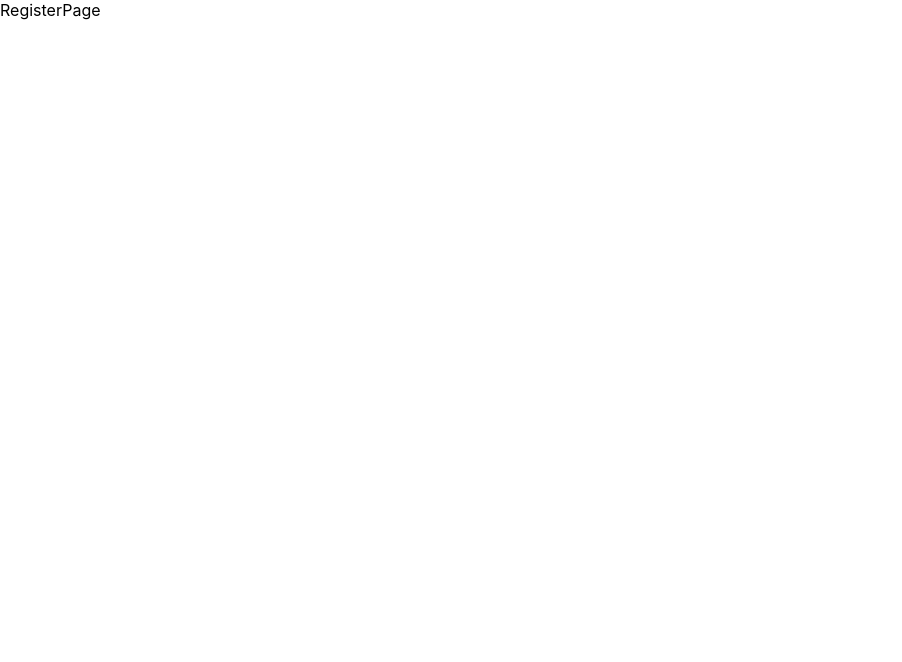
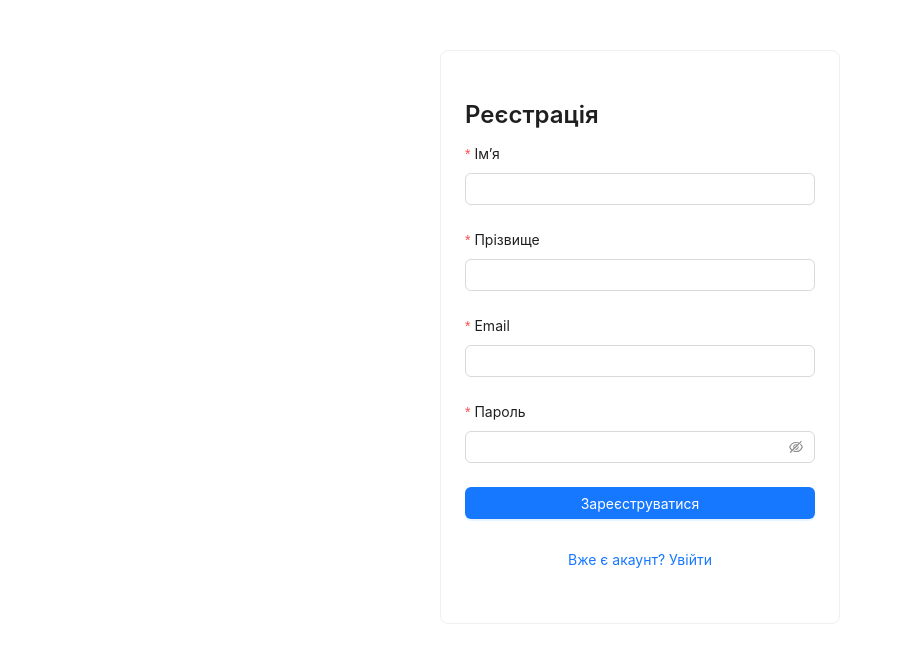
Before and after one commit to dgmnkk/test2drive, a React (Create React App) app: page /register in a window 1280 px wide. Shown: the top 662 px of the page, without its empty margins (0-902 px from the left). Built offline with nearby package versions, Linux system fonts and the light colour scheme.

Commit message:
register page

```diff
--- a/package.json
+++ b/package.json
@@ -3,6 +3,7 @@
   "version": "0.1.0",
   "private": true,
   "dependencies": {
+    "@ant-design/v5-patch-for-react-19": "^1.0.3",
     "@testing-library/dom": "^10.4.0",
     "@testing-library/jest-dom": "^6.6.3",
     "@testing-library/react": "^16.3.0",
--- a/src/api/authApi.js
+++ b/src/api/authApi.js
@@ -6,3 +6,10 @@ export const login = async (email, password) => {
     body: JSON.stringify({ email, password }),
   });
 };
+
+export const register = async ({firstName, lastName, email, password}) => {
+  return fetchData('/auth/register', {
+    method: 'POST',
+    body: JSON.stringify({ email, password, firstName, lastName}),
+  });
+};
--- a/src/index.js
+++ b/src/index.js
@@ -1,5 +1,6 @@
 import React from 'react';
 import ReactDOM from 'react-dom/client';
+import '@ant-design/v5-patch-for-react-19';
 import './index.css';
 import App from './App';
 
--- a/src/pages/auth/LoginPage.jsx
+++ b/src/pages/auth/LoginPage.jsx
@@ -2,6 +2,7 @@ import React from 'react';
 import { Button, Form, Input, message } from 'antd';
 import { useNavigate } from 'react-router-dom';
 import { login } from '../../api/authApi';
+import { Link } from 'react-router-dom';
 
 const LoginPage = () => {
     const navigate = useNavigate();
@@ -15,13 +16,13 @@ const LoginPage = () => {
             message.success('Успішний вхід');
             navigate('/lectures');
         } catch (err) {
-            message.error(err.message);
+            message.error(err.message || 'Помилка входу');
         }
     };
 
     return (
         <div style={{ backgroundColor: '#f0f2f5', height: '100vh', display: 'flex', justifyContent: 'center', alignItems: 'center', flexDirection: 'column' }}>
-            <h1 style={{ color: '#001529', marginBottom: '70px' }}>Sign In</h1>
+            <h1 style={{ color: '#001529', marginBottom: '70px' }}>Вхід</h1>
             <Form
                 name="login"
                 labelCol={{ span: 8 }}
@@ -47,9 +48,11 @@ const LoginPage = () => {
 
                 <Form.Item label={null}>
                     <Button type="primary" style={{ background: '#001529' }} htmlType="submit">
-                        Sign In
+                        Увійти
                     </Button>
                 </Form.Item>
+
+                <p>Немає акаунту? <Link to="/register">Зареєструватись зараз</Link></p>
             </Form>
         </div>
     );
--- a/src/pages/auth/RegisterPage.jsx
+++ b/src/pages/auth/RegisterPage.jsx
@@ -1,9 +1,85 @@
-import React from 'react'
+import React from 'react';
+import { Form, Input, Button, Typography, message, Card } from 'antd';
+import { useNavigate } from 'react-router-dom';
+import { register } from '../../api/authApi';
+
+const { Title } = Typography;
 
 const RegisterPage = () => {
+  const navigate = useNavigate();
+
+  const onFinish = async (values) => {
+    try {
+      console.log('Registering with values:', values);
+      const data = await register(values);
+
+      sessionStorage.setItem('accessToken', data.accessToken);
+      sessionStorage.setItem('refreshToken', data.refreshToken);
+      sessionStorage.setItem('user', JSON.stringify(data.user));
+
+      message.success('Реєстрація успішна');
+      navigate('/lectures');
+    } catch (error) {
+      console.error(error);
+      message.error(error || 'Помилка реєстрації');
+    }
+  };
+
   return (
-    <div>RegisterPage</div>
-  )
-}
+    <div style={{ maxWidth: 400, margin: '50px auto' }}>
+      <Card>
+        <Title level={3}>Реєстрація</Title>
+        <Form layout="vertical" onFinish={onFinish}>
+          <Form.Item
+            label="Ім’я"
+            name="firstName"
+            rules={[{ required: true, message: 'Введіть ім’я' }]}
+          >
+            <Input />
+          </Form.Item>
 
-export default RegisterPage
+          <Form.Item
+            label="Прізвище"
+            name="lastName"
+            rules={[{ required: true, message: 'Введіть прізвище' }]}
+          >
+            <Input />
+          </Form.Item>
+
+          <Form.Item
+            label="Email"
+            name="email"
+            rules={[
+              { required: true, message: 'Введіть email' },
+              { type: 'email', message: 'Некоректний email' },
+            ]}
+          >
+            <Input />
+          </Form.Item>
+
+          <Form.Item
+            label="Пароль"
+            name="password"
+            rules={[{ required: true, message: 'Введіть пароль' }]}
+          >
+            <Input.Password />
+          </Form.Item>
+
+          <Form.Item>
+            <Button type="primary" htmlType="submit" block>
+              Зареєструватися
+            </Button>
+          </Form.Item>
+
+          <Form.Item>
+            <Button type="link" block onClick={() => navigate('/login')}>
+              Вже є акаунт? Увійти
+            </Button>
+          </Form.Item>
+        </Form>
+      </Card>
+    </div>
+  );
+};
+
+export default RegisterPage;
```
Also changed, not shown: 1 other file (tests, documents, lock files or other folders).
